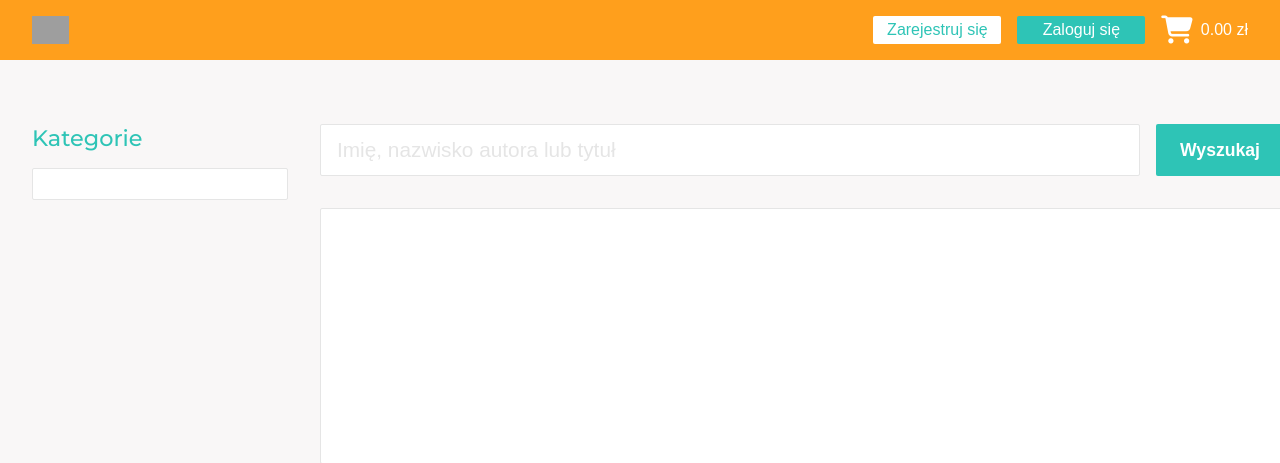
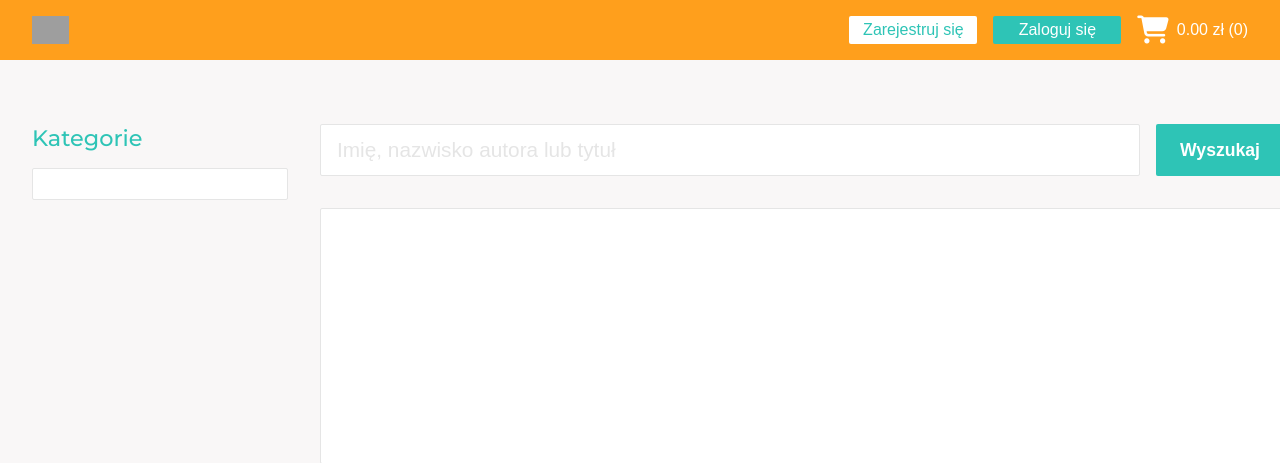
Before and after one commit to michalgolda/elabodeal, a Django app: page / in a window 1280 px wide. Shown: the top 463 px of the page. Run offline with Django 3.2, Linux system fonts and the light colour scheme; data that the repository does not hold is empty; some libraries are stand-ins or nearby versions; grey boxes are pictures that could not be loaded.

Commit message:
Add item count to cart

```diff
--- a/elabodeal/web/templates/components/navigation.html
+++ b/elabodeal/web/templates/components/navigation.html
@@ -15,9 +15,9 @@
 					<i class="fas fa-shopping-cart nav__action__icon"></i>
 					<p class="nav__action__text">
 						{% if 'cart' in request.session %}
-							{{ request.session.cart.total_price }} zł
+							{{ request.session.cart.total_price }} zł ({{ request.session.cart.item_count }})
 						{% else %}
-						0.00 zł
+						0.00 zł (0)
 						{% endif %}
 					</p>
 				</a>
@@ -33,7 +33,7 @@
 				<i class="fas fa-shopping-cart nav__action__icon"></i>
 				<p class="nav__action__text">
 					{% if 'cart' in request.session %}
-						{{ request.session.cart.total_price }} zł
+						{{ request.session.cart.total_price }} zł ({{ request.session.cart.item_count }})
 					{% else %}
 					0.00 zł
 					{% endif %}
--- a/elabodeal/web/views/cart.py
+++ b/elabodeal/web/views/cart.py
@@ -32,6 +32,7 @@ class CartView(View):
 		if not 'cart' in request.session:
 			request.session['cart'] = {
 				'products': [],
+				'item_count': 0,
 				'total_price': 0.00
 			}
 
@@ -45,6 +46,7 @@ class CartView(View):
 
 			cart['products'].append({'id': product_id, 'price': product_price})
 			cart['total_price'] = self.calculate_total_price(request)
+			cart['item_count'] += 1
 
 			request.session['cart'] = cart
 
@@ -64,6 +66,7 @@ class CartView(View):
 					cart['products'].remove(p)
 
 			cart['total_price'] = self.calculate_total_price(request)
+			cart['item_count'] -= 1
 
 			request.session['cart'] = cart
 
```
